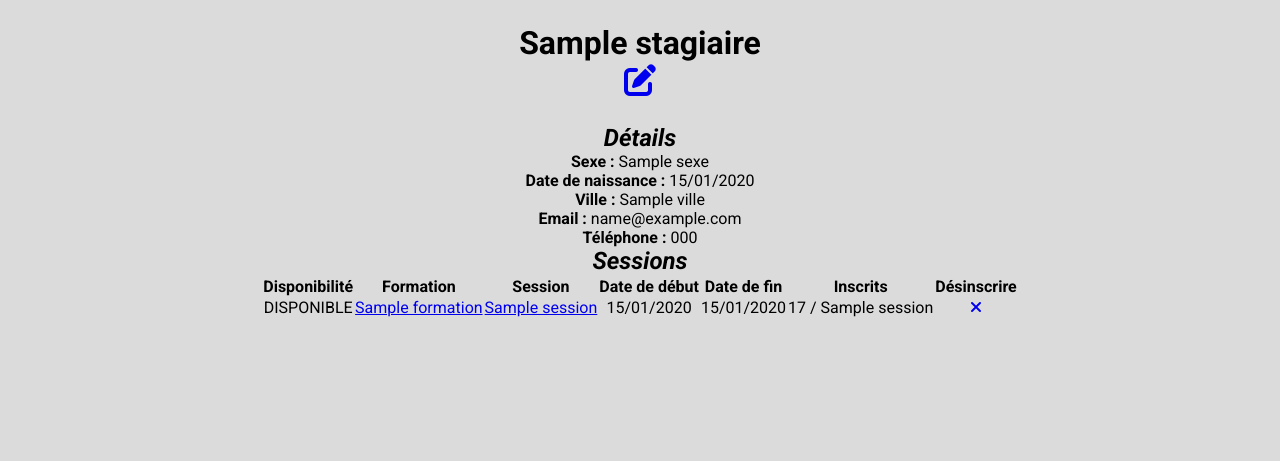
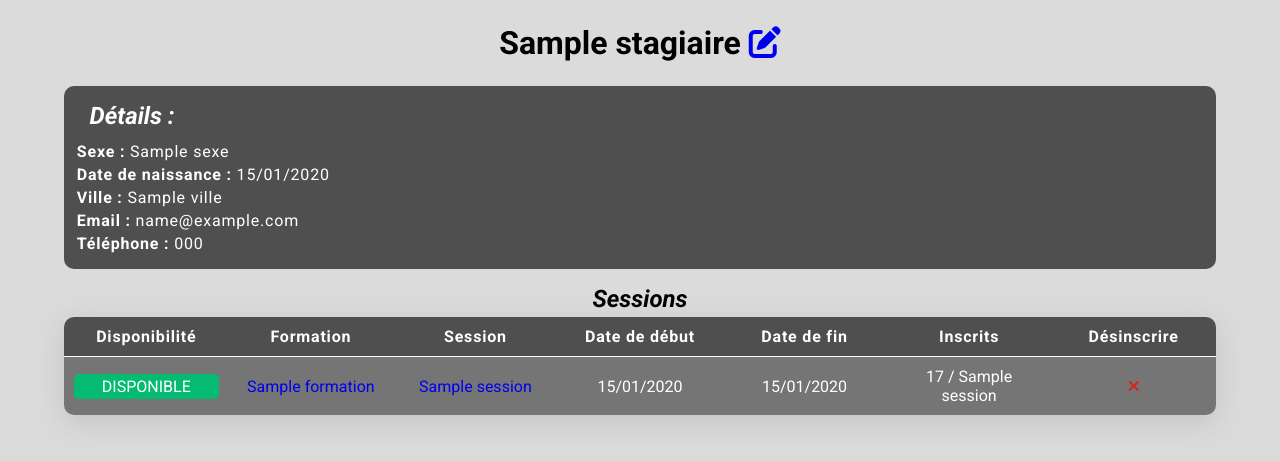
Before and after one commit to David-SDA/SymfonySession, a Symfony app: template templates/stagiaire/show.html.twig in a window 1280 px wide. Shown: the part 64-525 px from the top of the page. Run offline with Twig, Linux system fonts and the light colour scheme; the template is opened without the code that fills it: most values are stand-ins (such as "Sample title", 1, 10 or a date in 2020); some libraries are stand-ins or nearby versions.

Commit message:
Ajout du style de la page d'un stagiaire

```diff
--- a/templates/stagiaire/show.html.twig
+++ b/templates/stagiaire/show.html.twig
@@ -5,9 +5,11 @@
 {% block body %}
     <div class="page">
         {% if stagiaire %}
-            <h1 class="titrePage">{{ stagiaire }} <a href="{{ path('edit_stagiaire', { 'id' : stagiaire.id }) }}"><i class="fa-solid fa-pen-to-square"></i></a></h1>
-            <div>
-                <h2><i>Détails</i></h2>
+            <div class="titrePage">
+                <h1>{{ stagiaire }} <a href="{{ path('edit_stagiaire', { 'id' : stagiaire.id }) }}" class="boutonModification"><i class="fa-solid fa-pen-to-square"></i></a></h1>
+            </div>
+            <div class="details">
+                <h2><i>Détails :</i></h2>
                 <p><b>Sexe : </b>{{ stagiaire.sexe }}</p>
                 <p><b>Date de naissance : </b>{{ stagiaire.dateNaissance | date("d/m/Y") }}</p>
                 <p><b>Ville : </b>{{ stagiaire.ville }}</p>
@@ -17,7 +19,7 @@
             <div>
                 <h2><i>Sessions</i></h2>
                 {% if stagiaire.sessions %}
-                <table>
+                <table class="tableau">
                     <thead>
                         <tr>
                             <th>Disponibilité</th>
@@ -33,9 +35,9 @@
                         {% for session in stagiaire.sessions %}
                         <tr>
                             {% if session.stagiaires | length < session.nombrePlaces %}
-                                <td>DISPONIBLE</td>
+                                <td><p class="disponible">DISPONIBLE</p></td>
                             {% else %}
-                                <td>COMPLET</td>
+                                <td><p class="complet">COMPLET</p></td>
                             {% endif %}
                             <td><a href="{{ path('show_formation', { 'id' : session.formation.id }) }}">{{ session.formation }}</a></td>
                             <td><a href="{{ path('show_session', { 'id' : session.id }) }}">{{ session }}</a></td>
```
